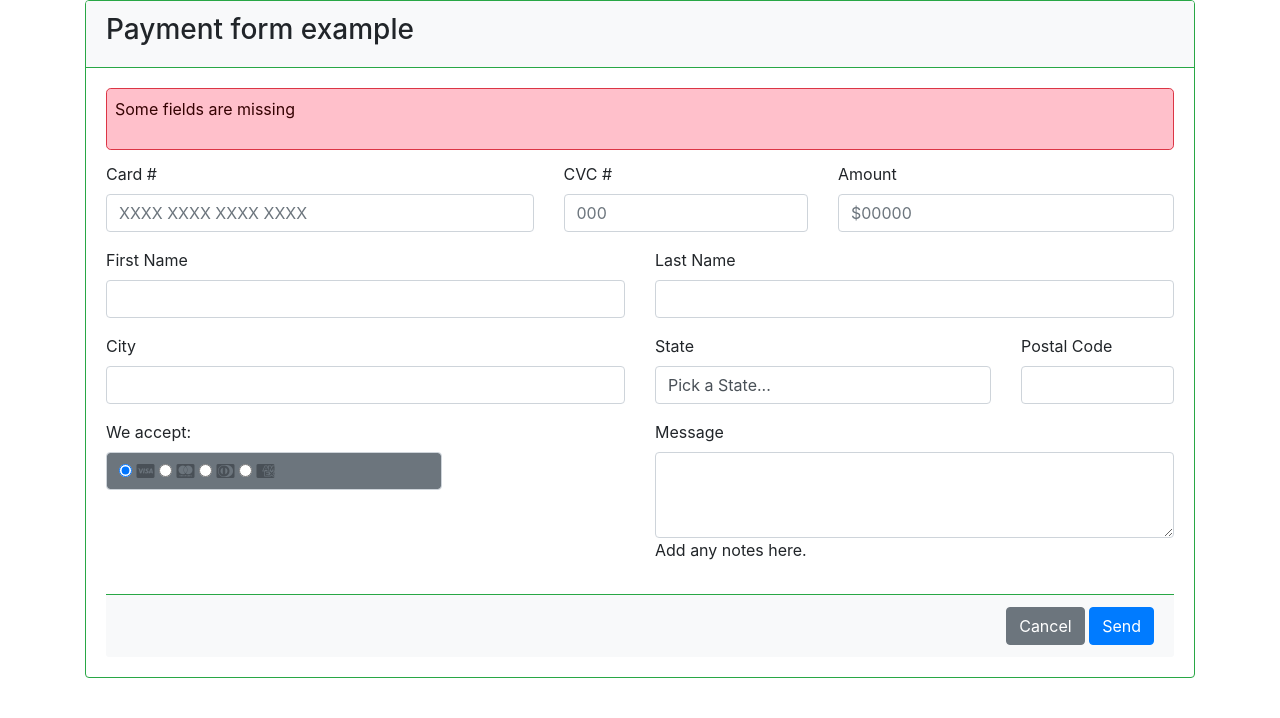
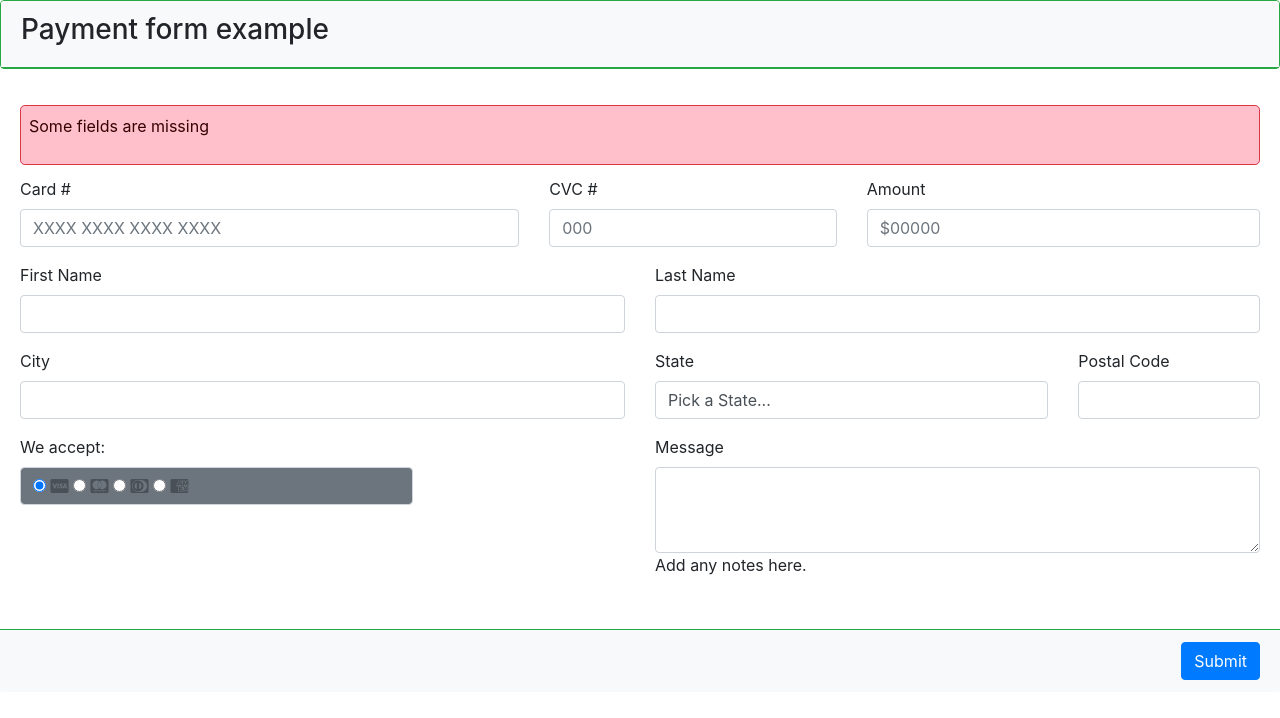
Before and after one commit to tebanban/JS_form-validation, a website built with webpack: page src/index.html in a window 1280 px wide. Built offline with nearby package versions, Linux system fonts and the light colour scheme; files whose address does not match are found by name.

Commit message:
submit ok

```diff
--- a/src/index.html
+++ b/src/index.html
@@ -22,37 +22,42 @@
     <script defer type="text/js" src="./main.js"></script>
   </head>
   <body>
-    <div class="container">
+    <form action="/" method="GET">
       <div class="card border-success mb-3" style="max-width: 90%rem;">
         <div class="card-header  bg-light border-success">
           <h3>Payment form example</h3>
         </div>
+      </div>
       <div class="card-body">
-          <div class="card-title rounded-3 border border-danger  ">
-            <div class="p-2 fs-8" style=" height: 60px;">
+        <div
+          id="err"
+          class="card-title rounded-3 border border-danger p-2 fs-8"
+          style="height: 60px"
+        >
           Some fields are missing
         </div>
-          </div>
-          <form action="/" method="GET">
+
         <div class="row">
           <div class="form-group col-md-5">
             <label for="">Card #</label>
             <input
-                  type="text"
+              type="tel"
               class="form-control"
               id="cardNumber"
               placeholder="XXXX XXXX XXXX XXXX"
               maxlength="16"
+              inputmode="numeric"
             />
           </div>
           <div class="form-group col-md-3">
             <label for="">CVC #</label>
             <input
-                  type="text"
+              type="tel"
               class="form-control"
               id="cvc"
               placeholder="000"
               maxlength="3"
+              inputmode="numeric"
             />
           </div>
           <div class="form-group col-md-4">
@@ -62,9 +67,13 @@
               class="form-control"
               id="amount"
               placeholder="$00000"
+              min="0.00"
+              max="10000.00"
+              step="0.01"
             />
           </div>
         </div>
+
         <div class="row">
           <div class="form-group col-md-6">
             <label for="">First Name</label>
@@ -87,6 +96,7 @@
             />
           </div>
         </div>
+
         <div class="row">
           <div class="form-group col-md-6">
             <label for="inputCity">City</label>
@@ -111,7 +121,7 @@
             <input type="text" class="form-control" id="inputZip" />
           </div>
         </div>
-            <!--row-->
+
         <div class="row justify-content-between">
           <div class="form-group col-md-4">
             <label for="inputAddress">We accept:</label>
@@ -138,31 +148,16 @@
             <p class="fs-6">Add any notes here.</p>
           </div>
         </div>
+      </div>
       <div
         class="card-footer bg-light border-success d-flex justify-content-end"
       >
-              <div>
-                <input
-                  type="submit"
-                  class="btn btn-secondary"
-                  data-toggle="button"
-                  value="Cancel"
-                />
-                <input
-                  id="sendButton"
-                  type="submit"
-                  class="btn btn-primary"
-                  data-toggle="button"
-                  value="Send"
-                />
-              </div>
+        <button id="sendButton" class="btn btn-primary" type="submit">
+          Submit
+        </button>
       </div>
     </form>
-        </div>
-      </div>
-      <!-- container-->
 
-      <!-- Scripts starts -->
     <script
       src="https://cdn.jsdelivr.net/npm/bootstrap@5.0.0-beta1/dist/js/bootstrap.bundle.min.js"
       integrity="sha384-ygbV9kiqUc6oa4msXn9868pTtWMgiQaeYH7/t7LECLbyPA2x65Kgf80OJFdroafW"
@@ -170,6 +165,5 @@
     ></script>
     <script src="https://cdnjs.cloudflare.com/ajax/libs/jquery/3.2.1/jquery.min.js"></script>
     <script src="https://cdnjs.cloudflare.com/ajax/libs/twitter-bootstrap/3.3.7/js/bootstrap.min.js"></script>
-    </div>
   </body>
 </html>
```
Lines whose indentation alone changed are shown as unchanged.
